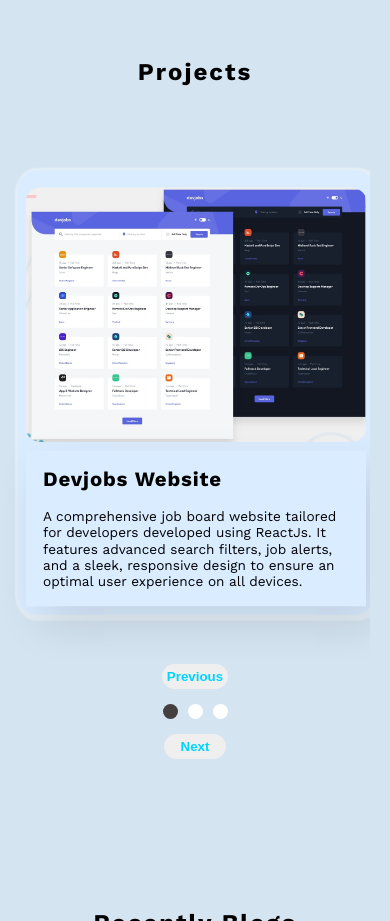
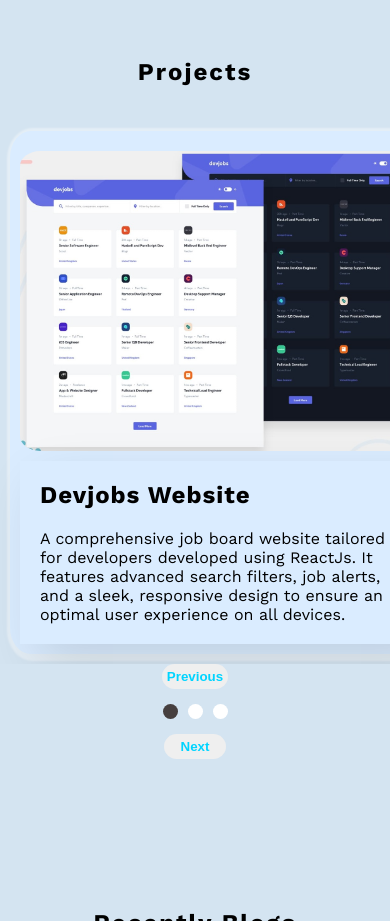
Before and after one commit to Mugisha146/my-brand, a plain HTML site: page index.html in a window 390 px wide. Shown: the part 1509-2430 px from the top of the page. Drawn offline with nearby package versions, Linux system fonts and the light colour scheme.

Commit message:
improve responsive #3

```diff
--- a/css/style.css
+++ b/css/style.css
@@ -1494,9 +1494,10 @@ body {
   }
   #projects .container {
     padding: 10px;
-    margin-right: 20px;
-  }
-
+  }
+ #projects .container .projectz{
+  margin-right: 10px;
+ }
   #projects > .container img {
     margin: 10px 0;
   }
@@ -1752,13 +1753,11 @@ body {
   #projects .container {
     padding: 10px;
   }
-
+#projects .container .projectz {
+  margin-right: 10px;
+}
   #projects > .container img {
     margin: 10px 0;
-  }
-  #projects > .container .projectz{
-    margin-left: -90px;
-    transform: scale(0.85);
   }
   #prevBtn,
   #nextBtn {
```
